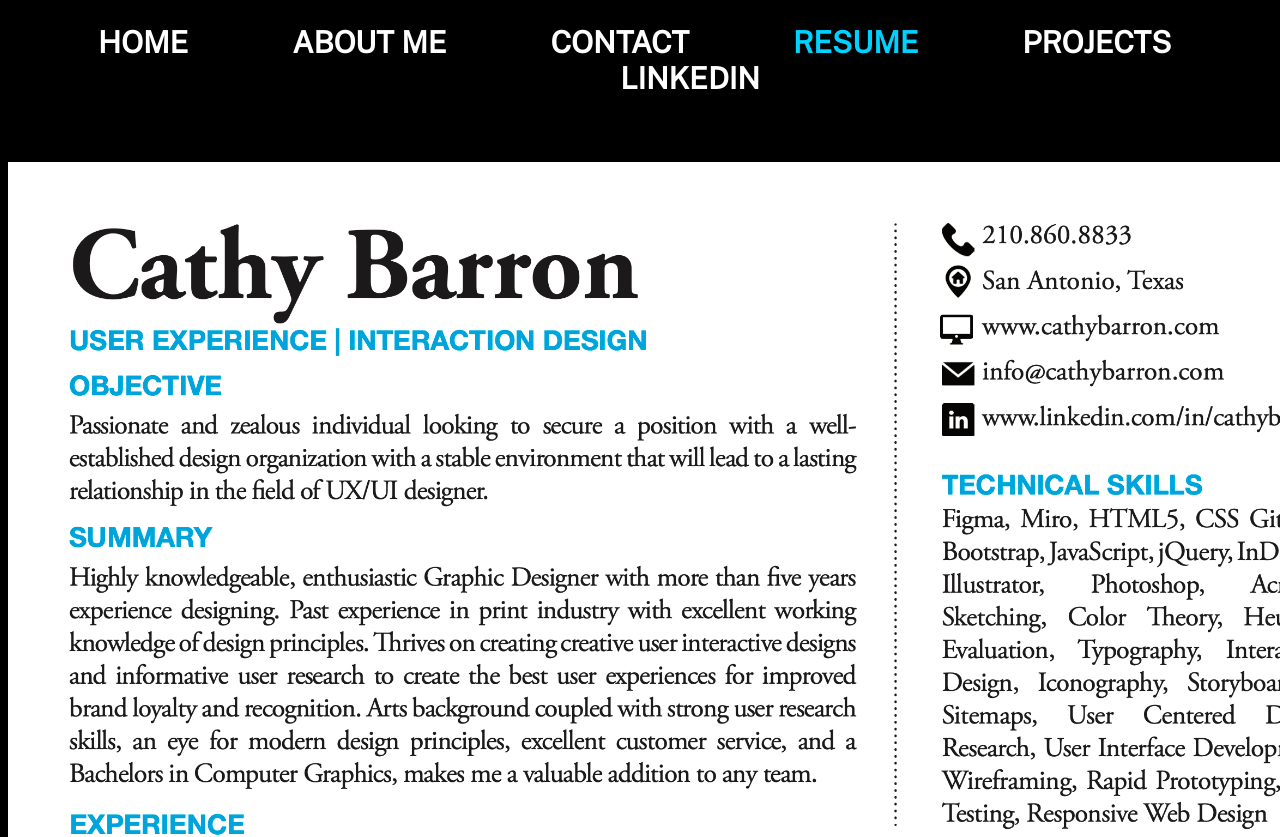
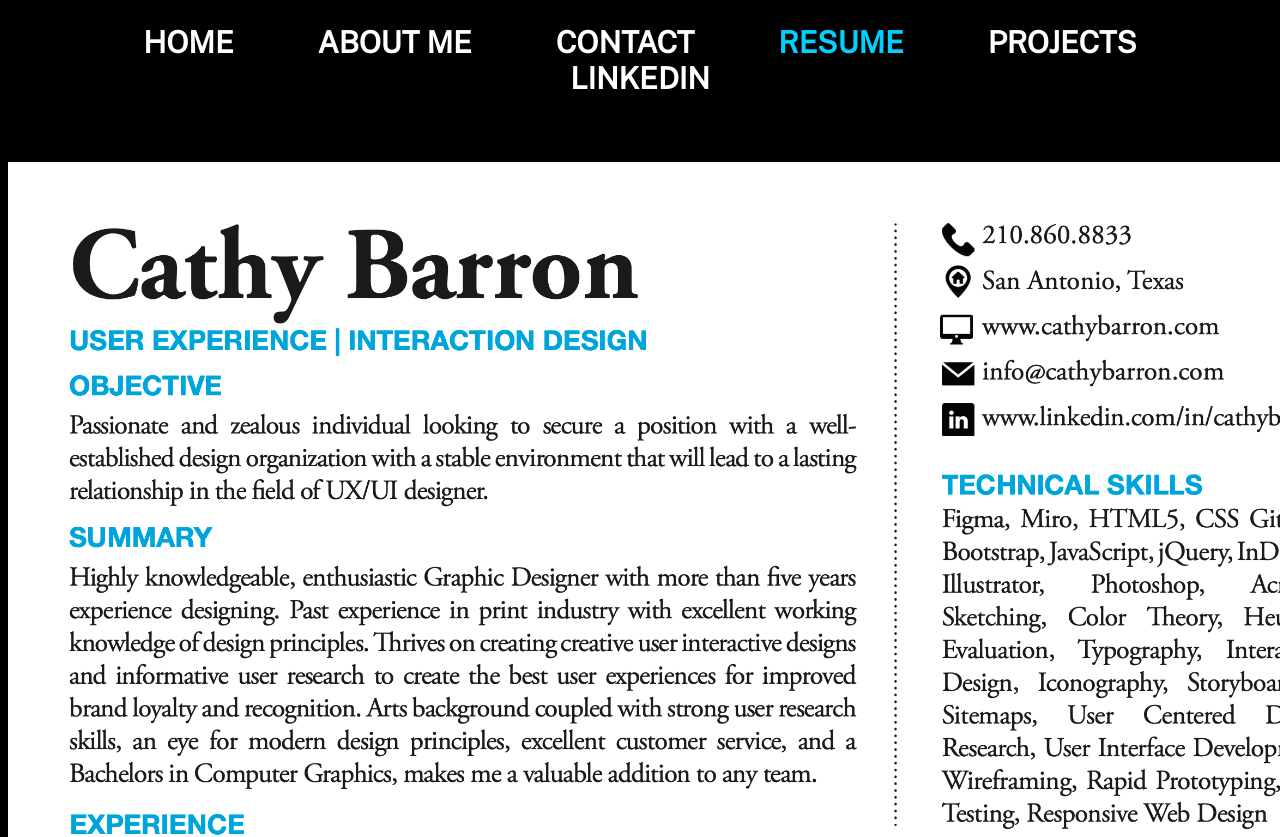
Before and after one commit to crangeltx/UX_UI_HW_19, a plain HTML site: page index.html in a window 1280 px wide. Shown: the top 837 px of the page. Drawn offline with nearby package versions, Linux system fonts and the light colour scheme.

Commit message:
changed nav spacing

```diff
--- a/css/resume.css
+++ b/css/resume.css
@@ -29,7 +29,7 @@ li {
   font-size: 30px;
   opacity: 1;
   text-align: center;
-  padding: 0 50px 0 50px;
+  padding: 0 40px 0 40px;
   text-decoration: none;
 }
 
@@ -46,7 +46,7 @@ li {
   font-size: 30px;
   opacity: 1;
   text-align: center;
-  padding: 0 50px 0 50px;
+  padding: 0 40px 0 40px;
   text-decoration: none;
 }
 
@@ -63,7 +63,7 @@ li {
   font-size: 30px;
   opacity: 1;
   text-align: center;
-  padding: 0 50px 0 50px;
+  padding: 0 40px 0 40px;
   text-decoration: none;
 }
 
@@ -80,7 +80,7 @@ li {
   font-size: 30px;
   opacity: 1;
   text-align: center;
-  padding: 0 50px 0 50px;
+  padding: 0 40px 0 40px;
   text-decoration: none;
 }
 
@@ -92,7 +92,7 @@ li {
   font-size: 30px;
   opacity: 1;
   text-align: center;
-  padding: 0 50px 0 50px;
+  padding: 0 40px 0 40px;
   text-decoration: none;
 }
 
@@ -109,7 +109,7 @@ li {
   font-size: 30px;
   opacity: 1;
   text-align: center;
-  padding: 0 50px 0 50px;
+  padding: 0 40px 0 40px;
   text-decoration: none;
 }
 
--- a/index.html
+++ b/index.html
@@ -13,7 +13,7 @@
         <li><a href="https://crangeltx.github.io/UX_UI_HW_17B/" class="about_me">ABOUT ME</a></li>
         <li><a href="https://crangeltx.github.io/UX_UI_HW_17B/" class="contact">CONTACT</a></li>
         <li><span class="resume">RESUME</span></li>
-        <li><a href="https://crangeltx.github.io/UX_UI_HW_20/" class="projects">PROJECTS</span></li>
+        <li><a href="https://crangeltx.github.io/UX_UI_HW_20/" class="projects">PROJECTS</a></li>
         <li><a href="https://www.linkedin.com/in/cathybarron" class="linkedin">LINKEDIN</a></li>
     </ul>
 
```
